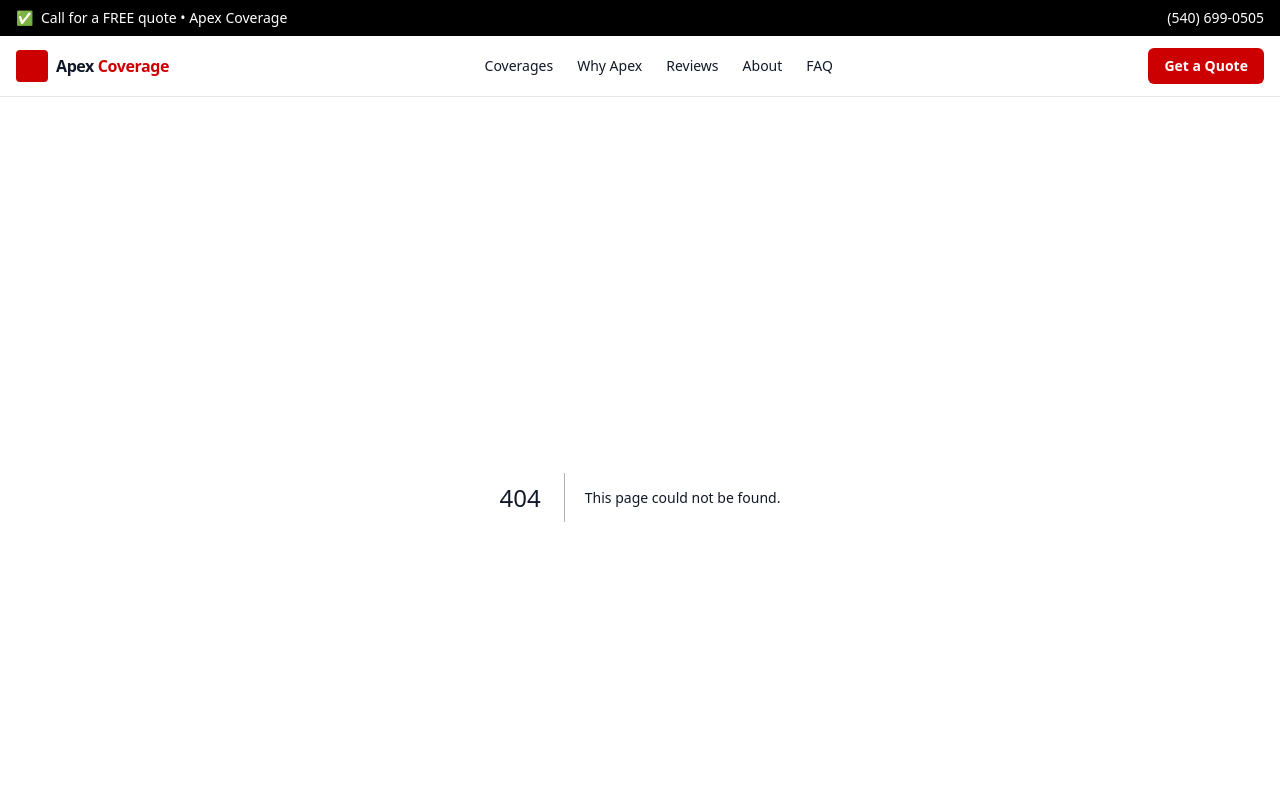
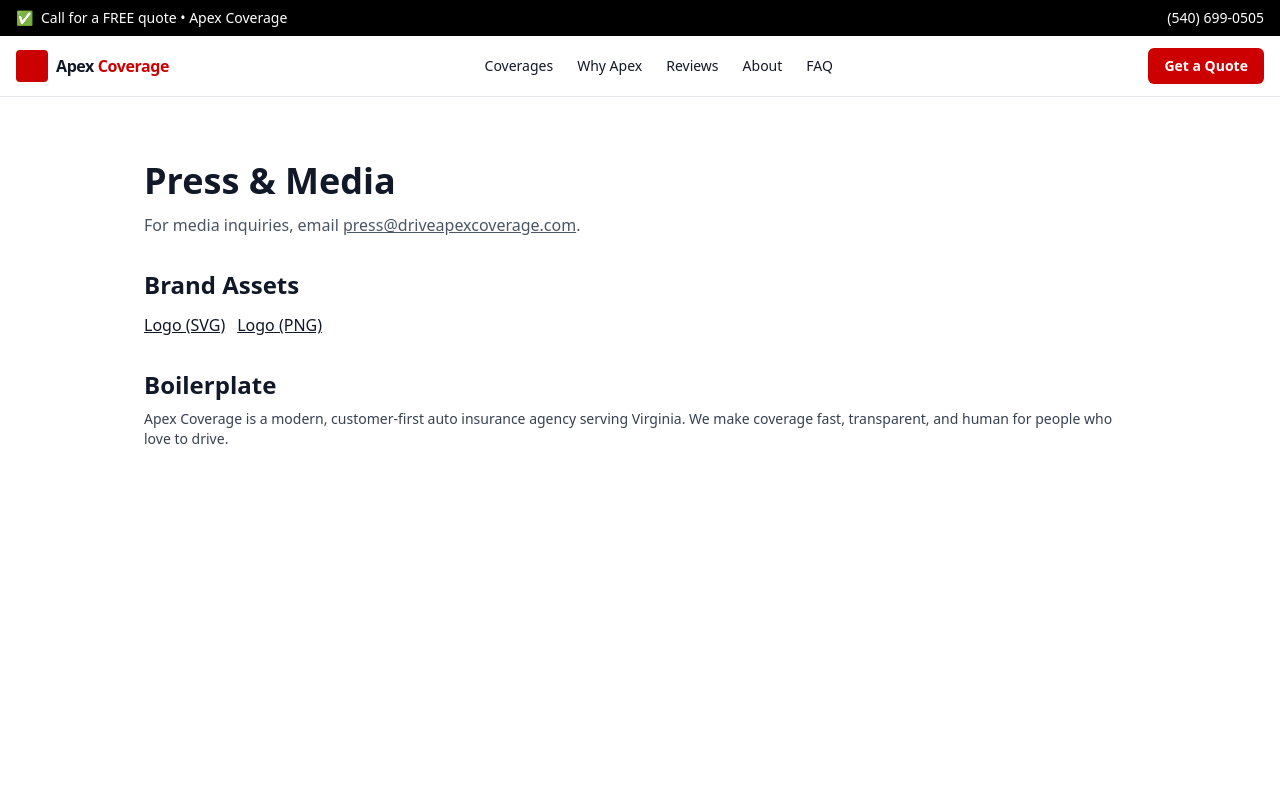
Before and after one commit to apexcoverage/Apex-Coverage-Site, a Next.js app: page /press in a window 1280 px wide. Before the commit this address had no page. Shown: the top 800 px of the page. Built offline with nearby package versions, Linux system fonts and the light colour scheme.

Commit message:
Add files via upload

```diff
--- /dev/null
+++ b/app/press/page.tsx
@@ -0,0 +1,26 @@
+export const metadata = { title: 'Press | Apex Coverage' };
+
+export default function PressPage() {
+  return (
+    <main className="min-h-screen bg-white text-gray-900">
+      <section className="max-w-5xl mx-auto px-4 py-16">
+        <h1 className="text-4xl font-bold">Press & Media</h1>
+        <p className="mt-3 text-gray-600">
+          For media inquiries, email <a className="underline" href="mailto:press@driveapexcoverage.com">press@driveapexcoverage.com</a>.
+        </p>
+
+        <h2 className="mt-8 text-2xl font-semibold">Brand Assets</h2>
+        <div className="mt-3 space-x-3">
+          <a className="underline" href="/brand/apex-logo.svg" download>Logo (SVG)</a>
+          <a className="underline" href="/brand/apex-logo.png" download>Logo (PNG)</a>
+        </div>
+
+        <h2 className="mt-8 text-2xl font-semibold">Boilerplate</h2>
+        <p className="mt-2 text-gray-700 text-sm">
+          Apex Coverage is a modern, customer-first auto insurance agency serving Virginia.
+          We make coverage fast, transparent, and human for people who love to drive.
+        </p>
+      </section>
+    </main>
+  );
+}
```
